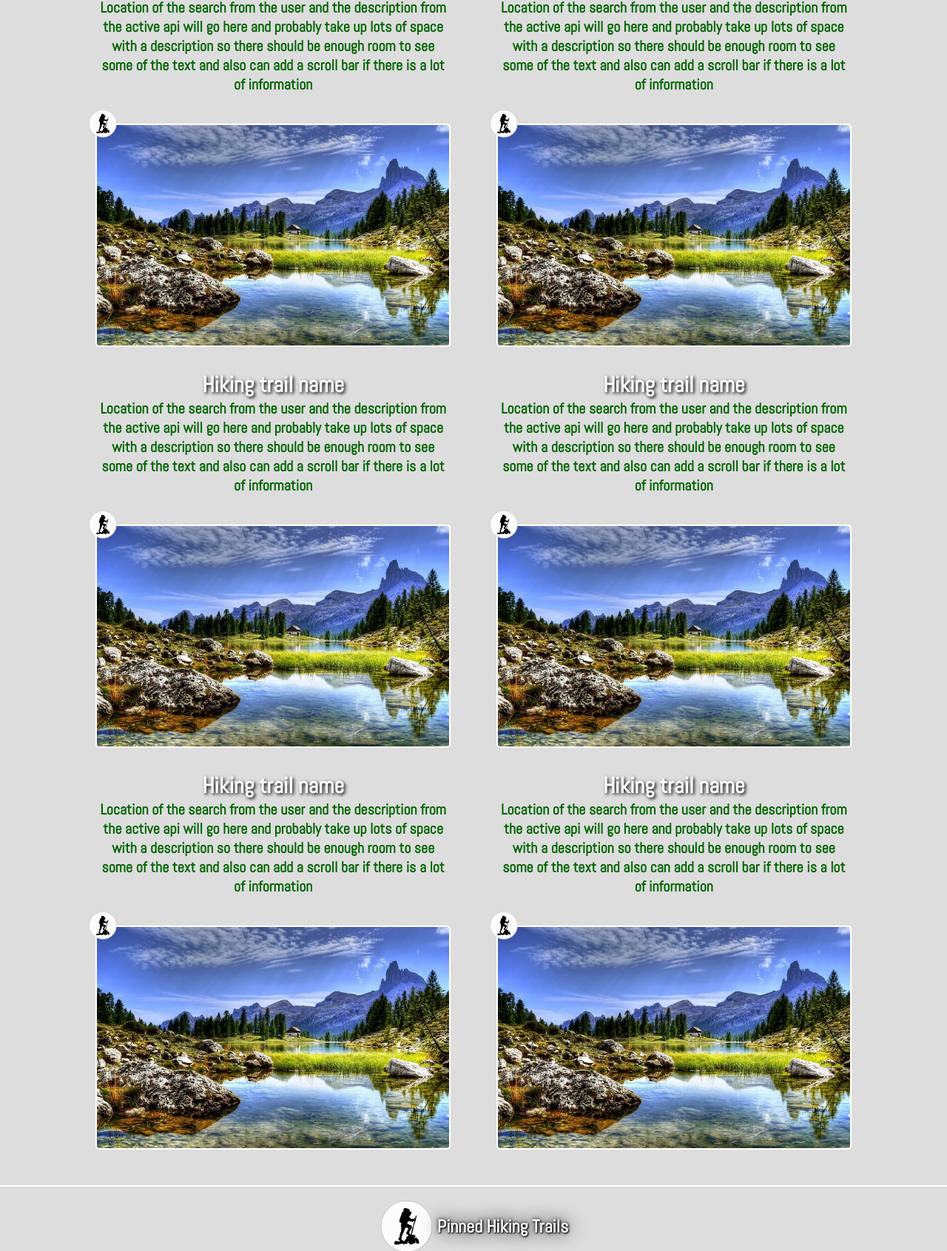
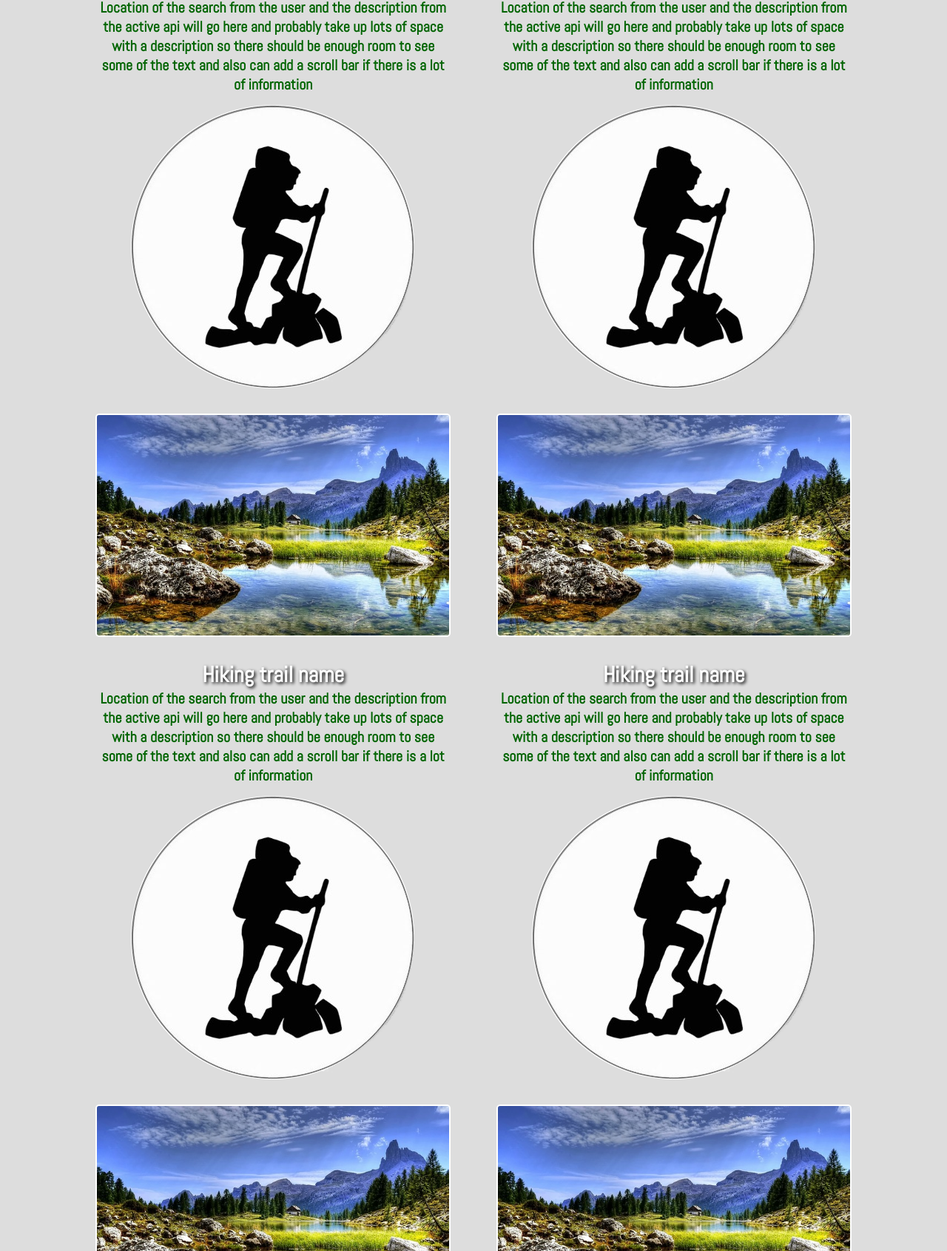
Before and after one commit to Kendallyn/active-api-hiking-search, a website: page public/index.html in a window 1280 px wide. Shown: the part 396-2087 px from the top of the page at 74% size. Drawn offline with Linux system fonts and the light colour scheme; a web font is replaced by a local one.

Commit message:
removed eunneccessary classes

```diff
--- a/public/index.html
+++ b/public/index.html
@@ -3,7 +3,7 @@
 
 <head>
     <meta charset="UTF-8">
-    <title>Active Hiking Search</title>
+    <title>Hiking Trail Finder</title>
     <link href="https://fonts.googleapis.com/css?family=Montserrat+Subrayada" rel="stylesheet">
     <link href="https://fonts.googleapis.com/css?family=Abel" rel="stylesheet">
     <link href="https://fonts.googleapis.com/css?family=Arvo" rel="stylesheet">
@@ -16,8 +16,10 @@
         <header class="nav">
             <h1>Trail Finder</h1>
             <img src="img/power-by--wht.png" id="activeIcon" alt="Active logo">
+            <div class="subtitle">
                 <h3>Looking for your next outdoor adventure?</h3>
                 <h3>Search for a location to find a hiking trail!</h3>
+            </div>
             <form id="searchForm">
                 <input type='text' name='search' id="searchField" placeholder="Enter city and state here" value="">
                 <button type='submit' name='submit' id="searchButton">Search</button>
@@ -27,52 +29,40 @@
         <div id="searchResults">
             <ul>
                 <li>
-                    <div class="save">
                     <h2>Hiking trail name</h2>
                     <p>Location of the search from the user and the description from the active api will go here and probably take up lots of space with a description so there should be enough room to see some of the text and also can add a scroll bar if there is a lot of information</p>
                     <input type="image" src="img/hikingbutton-transparency.png" alt="Submit" class="addToFavs">
                     <img src="img/placeholder.jpg">
-                    </div>
                 </li>
                 <li>
-                    <div class="save">
                     <h2>Hiking trail name</h2>
                     <p>Location of the search from the user and the description from the active api will go here and probably take up lots of space with a description so there should be enough room to see some of the text and also can add a scroll bar if there is a lot of information</p>
                     <input type="image" src="img/hikingbutton-transparency.png" alt="Submit" class="addToFavs">
                     <img src="img/placeholder.jpg">
-                    </div>
                 </li>
                 <li>
-                    <div class="save">
                     <h2>Hiking trail name</h2>
                     <p>Location of the search from the user and the description from the active api will go here and probably take up lots of space with a description so there should be enough room to see some of the text and also can add a scroll bar if there is a lot of information</p>
                     <input type="image" src="img/hikingbutton-transparency.png" alt="Submit" class="addToFavs">
                     <img src="img/placeholder.jpg">
-                    </div>
                 </li>
                 <li>
-                    <div class="save">
                     <h2>Hiking trail name</h2>
                     <p>Location of the search from the user and the description from the active api will go here and probably take up lots of space with a description so there should be enough room to see some of the text and also can add a scroll bar if there is a lot of information</p>
                     <input type="image" src="img/hikingbutton-transparency.png" alt="Submit" class="addToFavs">
                     <img src="img/placeholder.jpg">
-                    </div>
                 </li>
                 <li>
-                    <div class="save">
                     <h2>Hiking trail name</h2>
                     <p>Location of the search from the user and the description from the active api will go here and probably take up lots of space with a description so there should be enough room to see some of the text and also can add a scroll bar if there is a lot of information</p>
                     <input type="image" src="img/hikingbutton-transparency.png" alt="Submit" class="addToFavs">
                     <img src="img/placeholder.jpg">
-                    </div>
                 </li>
                 <li>
-                    <div class="save">
                     <h2>Hiking trail name</h2>
                     <p>Location of the search from the user and the description from the active api will go here and probably take up lots of space with a description so there should be enough room to see some of the text and also can add a scroll bar if there is a lot of information</p>
                     <input type="image" src="img/hikingbutton-transparency.png" alt="Submit" class="addToFavs">
                     <img src="img/placeholder.jpg">
-                    </div>
                 </li>
             </ul>
         </div>
```
Lines whose indentation alone changed are shown as unchanged.
